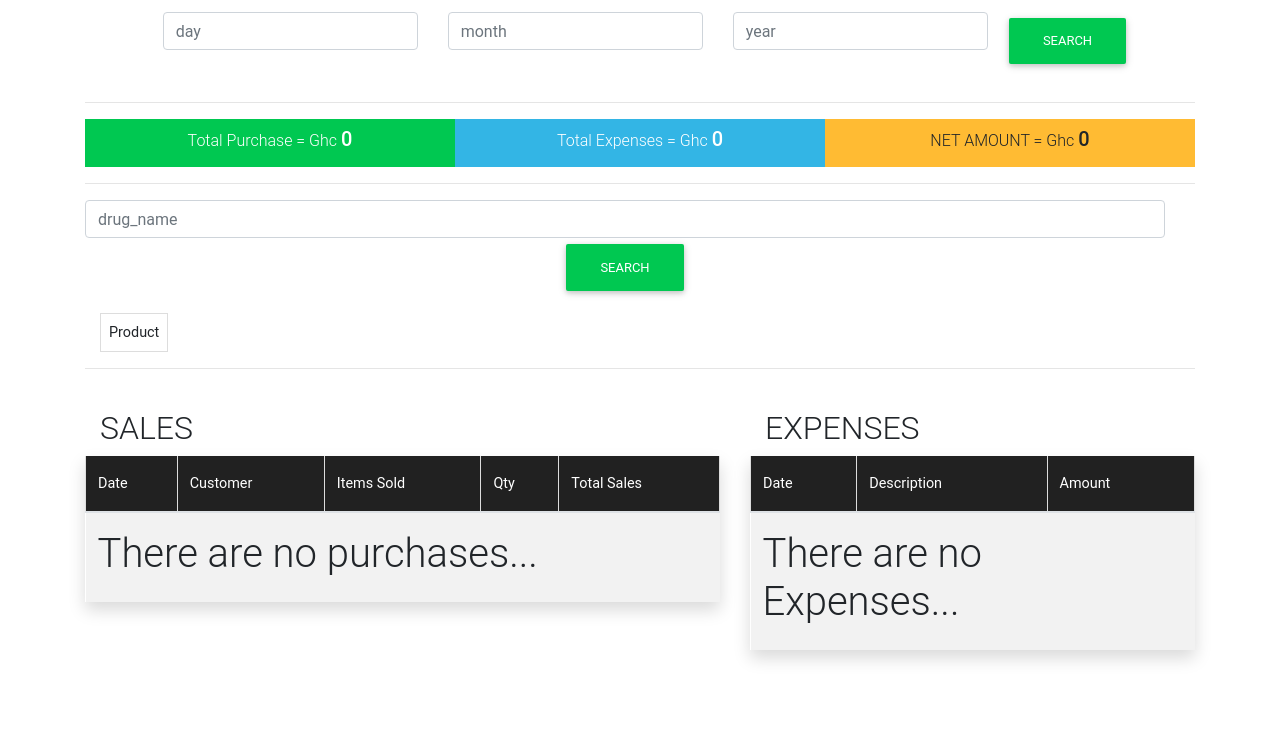
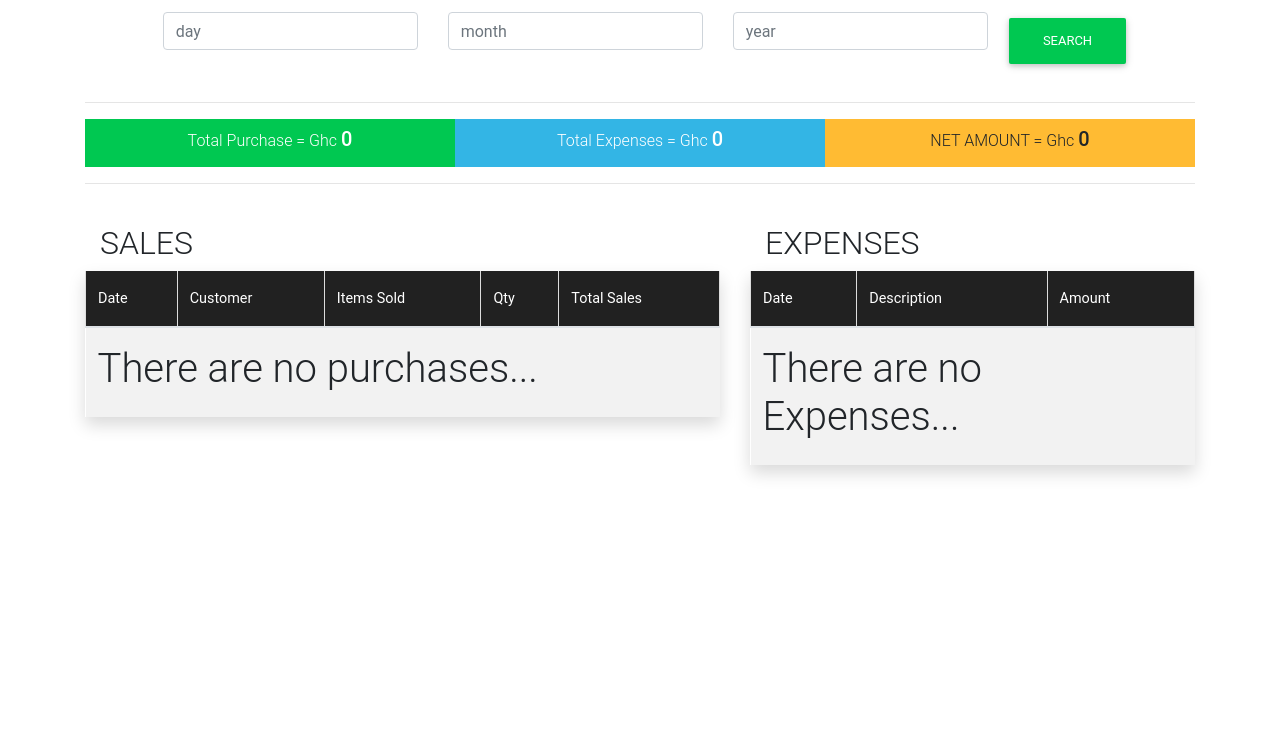
Before and after one commit to prince-cloud/pharmacy_pos, a Django app: page /history/ in a window 1280 px wide. Shown: the part 217-955 px from the top of the page. After the commit the page ends 694 px from the top, so only its background shows below. Run offline with Django 3.2, Linux system fonts and the light colour scheme; the visitor is signed in with stand-in values (Sample User, id 1); data that the repository does not hold is empty; some libraries are stand-ins or nearby versions; some web fonts are replaced.

Commit message:
frontend fixes

```diff
--- a/templates/purchase_history.html
+++ b/templates/purchase_history.html
@@ -92,40 +92,6 @@
         </div>
     </div>
     <hr>
-    <div class="container d-flex justify-content-center row pb-3">
-        <input type="text" class="form-control" placeholder="drug_name" id="drug">
-        <button class="btn btn-success" id="filter">Search</button>
-        <script>
-            let drug = document.getElementById("drug");
-            let filter = document.getElementById("filter");
-
-            filter.addEventListener("click", function (e) {
-
-
-                let route = "{% url 'history' %}";
-
-                window.location = route;
-            });
-        </script>
-
-    </div>
-    <div class="container">
-        <table>
-            <thead>
-                <tr>
-                    <th> Product </th>
-                </tr>
-            </thead>
-            <tbody>
-                {% for item in itempurchases %}
-                <tr>
-                    <td>{{ item.product }}</td>
-                </tr>
-                {% endfor %}
-            </tbody>
-        </table>
-    </div>
-    <hr>
 
     <br>
     <div class="row">
```
